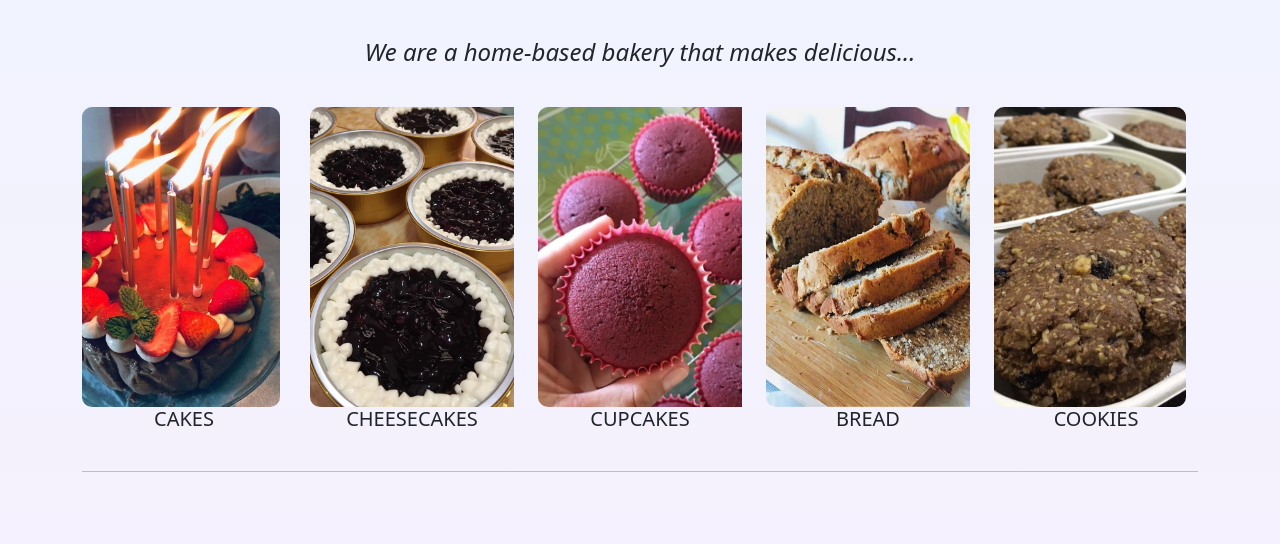
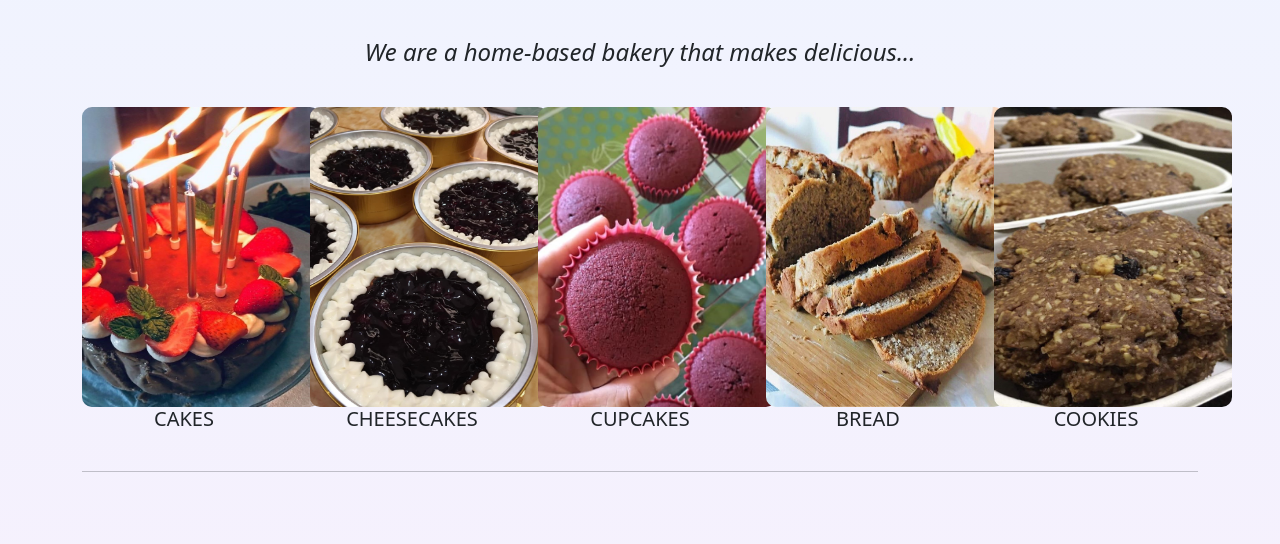
Before and after one commit to g33line/Luckys-Baked-Goods, a plain HTML site: page index.html in a window 1280 px wide. Shown: the part 648-1192 px from the top of the page. Drawn offline with nearby package versions, Linux system fonts and the light colour scheme; some packages are replaced by stand-ins of ours.

Commit message:
modified:   index.html

```diff
--- a/index.html
+++ b/index.html
@@ -97,10 +97,11 @@ padding-top: .25rem;
 figure {
     overflow: hidden;
     margin: 0px 0px;
+    width: 250px;
 }
 .image img  {
     display: block;
-    width: auto;
+    width: 95%;
     height: 300px;
     cursor: pointer;
     border-radius: 10px;
```
